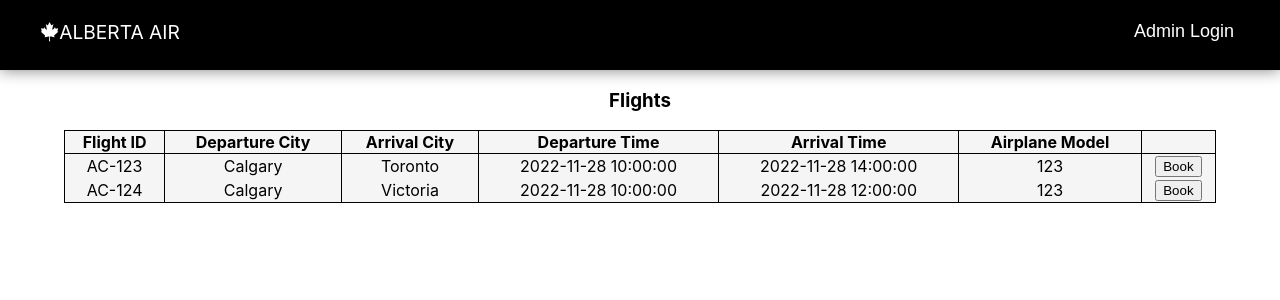
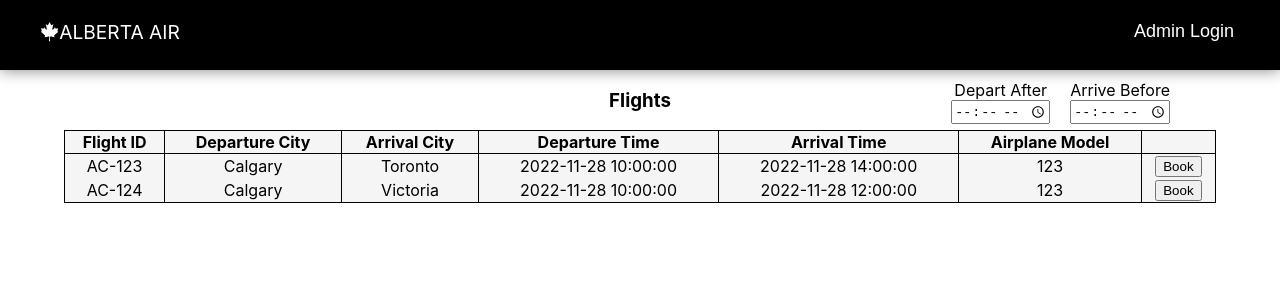
Before and after one commit to taylor-noel/flight-booking-system, a React (Create React App) app in the folder flight-system/: page /flights in a window 1280 px wide. Shown: the top 300 px of the page. Built offline with nearby package versions, Linux system fonts and the light colour scheme.

Commit message:
add time filters to flight page

```diff
--- a/flight-system/src/components/FlightTable.tsx
+++ b/flight-system/src/components/FlightTable.tsx
@@ -4,6 +4,7 @@ import EditableRow from "./EditableRow";
 import ReadOnlyRow from "./ReadOnlyRow";
 import './Table.css';
 import { useNavigate } from 'react-router-dom';
+import SearchForm from "./SearchForm";
 
 
 
@@ -165,8 +166,32 @@ function FlightTable(props: any) {
         navigate('/loginCustomer');
     }
 
+    function handleDepartFilter() {
+        //TODO: call to the database
+    }
+
+    function handleArriveFilter() {
+        //TODO: call to the database
+    }
+
     return <div>
+
         <h3>Flights</h3>
+        {props.admin ? null :
+            <div className="filterDiv">
+                <label className="filter">
+                    Depart After
+                    <input type="time"
+                        onChange={handleDepartFilter} />
+                </label>
+                <label className="filter">
+                    Arrive Before
+                    <input type="time"
+                        onChange={handleArriveFilter} />
+                </label>
+            </div>
+        }
+
         <table className="table">
             <thead>
                 <tr>
@@ -264,7 +289,6 @@ function FlightTable(props: any) {
             null
         }
 
-
     </div>
 }
 
--- a/flight-system/src/components/Table.css
+++ b/flight-system/src/components/Table.css
@@ -49,3 +49,15 @@ th {
     height: 44px;
     align-self: end;
 }
+
+.filter{
+    display: grid;
+    margin: 10px;
+}
+
+.filterDiv{
+    display: inline-flex;
+    position: absolute;
+    top: 70px;
+    right: 100px;
+}
```
